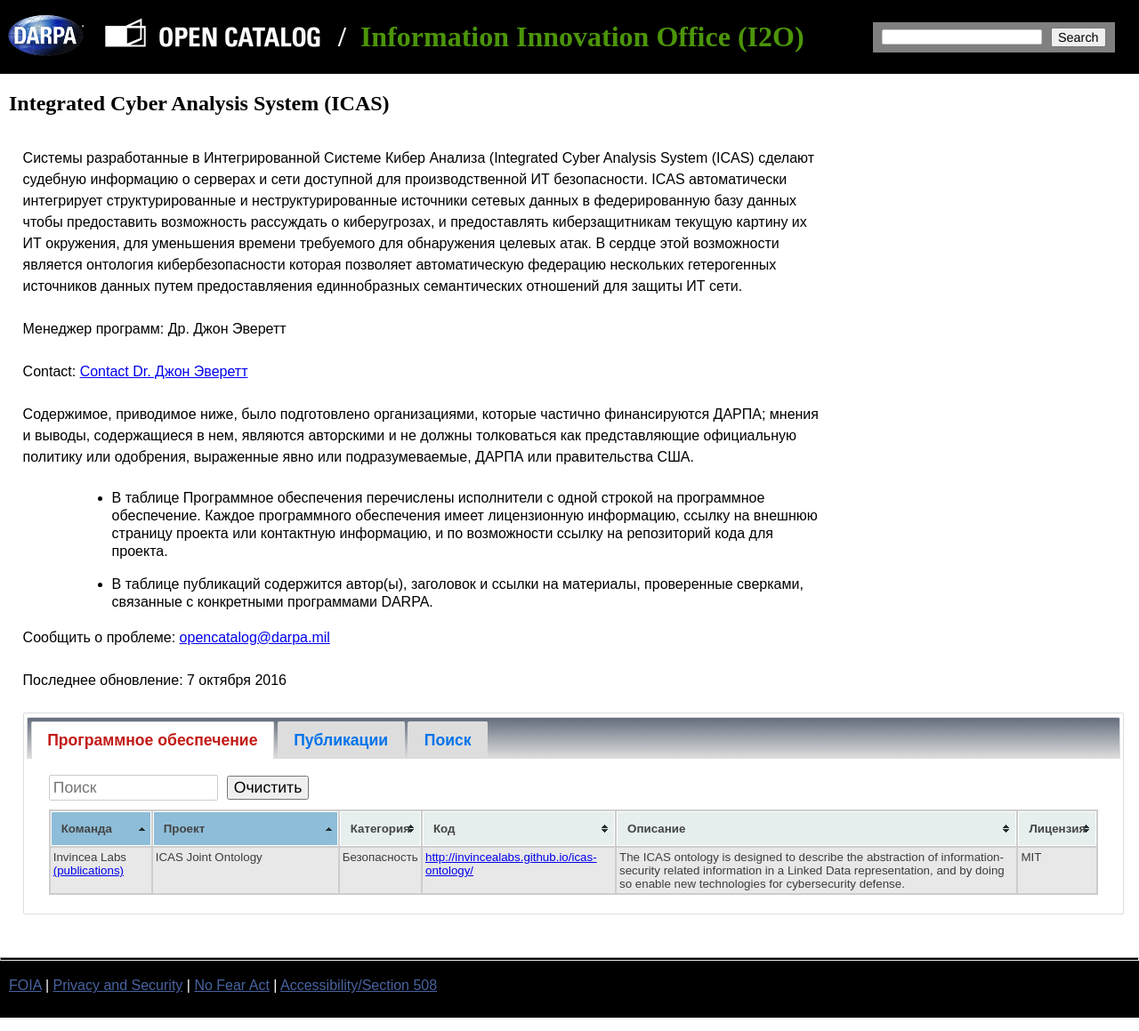
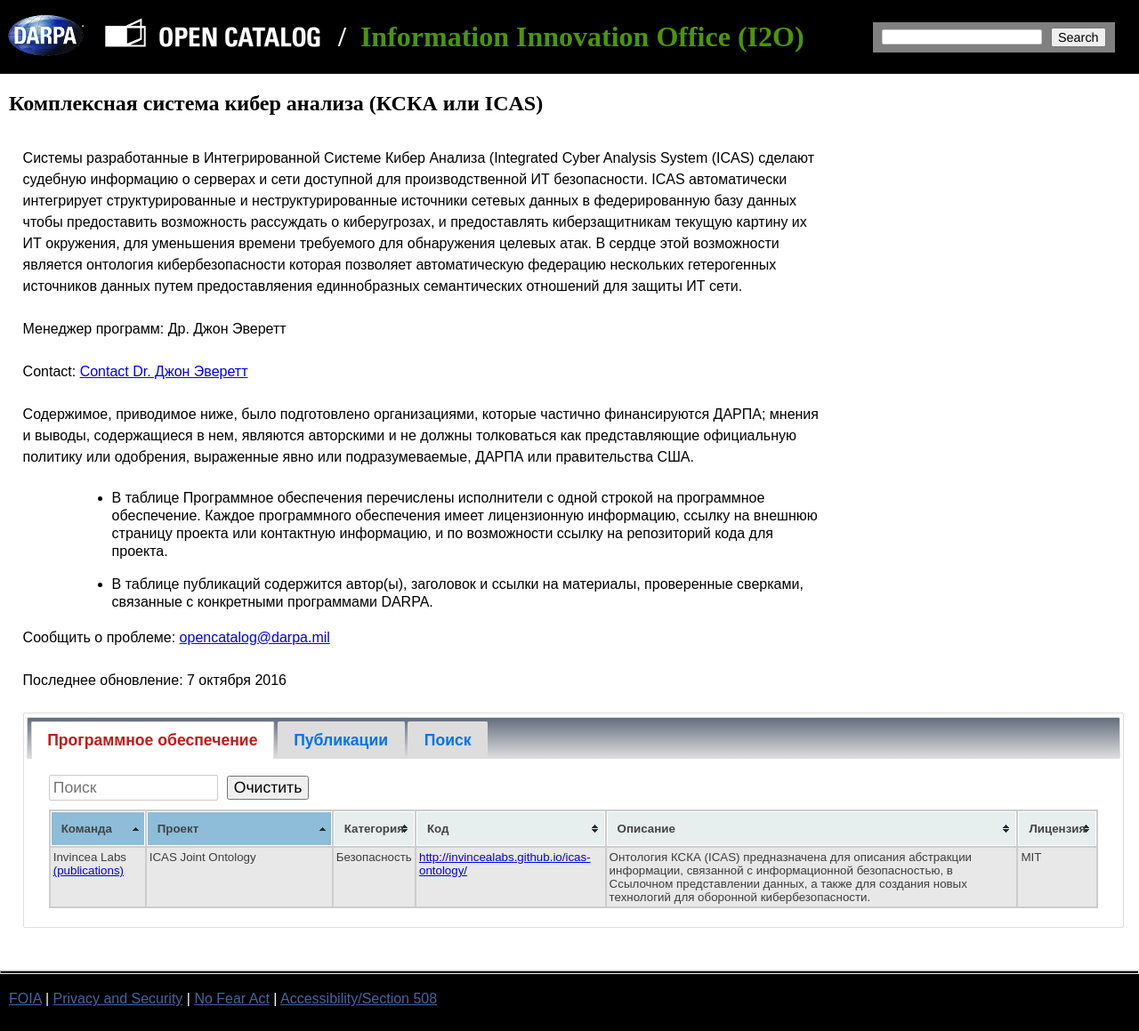
Before and after one commit to kant2002/darpa-ru, a Jekyll site: the page built from ru/ICAS.html, in a window 1280 px wide. Shown: the whole page at 89% size. Built offline with Jekyll 4.4.1, drawn with Linux system fonts in a browser that asks for light colours.

Commit message:
New translations ICAS.html (Russian)

```diff
--- a/ru/ICAS.html
+++ b/ru/ICAS.html
@@ -3,7 +3,7 @@
 officecolor: "#4C9509"
 office: Information Innovation Office (I2O)
 ---
-<h2><a href='http://www.darpa.mil/program/integrated-cyber-analysis-system' class='programlink'>Integrated Cyber Analysis System (ICAS)</a></h2>
+<h2><a href='http://www.darpa.mil/program/integrated-cyber-analysis-system' class='programlink'>Комплексная система кибер анализа (КСКА или ICAS)</a></h2>
 <div class='left-paragraph'>
     <p>Системы разработанные в Интегрированной Системе Кибер Анализа (Integrated Cyber Analysis System (ICAS) сделают судебную информацию
  о серверах и сети доступной для производственной ИТ безопасности. ICAS автоматически интегрирует структурированные и неструктурированные источники сетевых данных в федерированную базу данных чтобы предоставить возможность
@@ -31,7 +31,7 @@
                             <td width='202' class='project'>ICAS Joint Ontology</td>
                             <td class=category>Безопасность</td>
                             <td class=code>  <a href="http://invincealabs.github.io/icas-ontology/" class='external' target='_blank'>http://invincealabs.github.io/icas-ontology/</a></td>
-                            <td class=description>The ICAS ontology is designed to describe the abstraction of information-security related information in a Linked Data representation, and by doing so enable new technologies for cybersecurity defense.</td>
+                            <td class=description>Онтология КСКА (ICAS) предназначена для описания абстракции информации, связанной с информационной безопасностью, в Ссылочном представлении данных, а также для создания новых технологий для оборонной кибербезопасности.</td>
                             <td class=license><span onmouseover='licenseInfo("MIT", "MIT License", "http://en.wikipedia.org/wiki/MIT_License", "The MIT license allows for permissive, free distribution of software and is compatible with GNU GPL.", event)'>MIT</span> </td>
                         </tr>
                     </tbody>
@@ -47,7 +47,7 @@
                     <tbody class='list'>
                         <tr>
                             <td class='team'>Invincea Labs</td>
-                            <td class='title'>Enabling New Technologies for Cyber Security Defense with the ICAS Cyber Security Ontology</td>
+                            <td class='title'>Формируя новые технологий защиты от кибер-атак с помощью Онтологии безопасности кибер-безопасности КСКА(ICAS)</td>
                             <td class='link'><a href='http://ceur-ws.org/Vol-1523/STIDS_2015_T06_BenSalem_Wacek.pdf' class='external' target='_blank'>http://ceur-ws.org/Vol-1523/STIDS_2015_T06_BenSalem_Wacek.pdf</a></td>
                         </tr>
                     </tbody>
```
